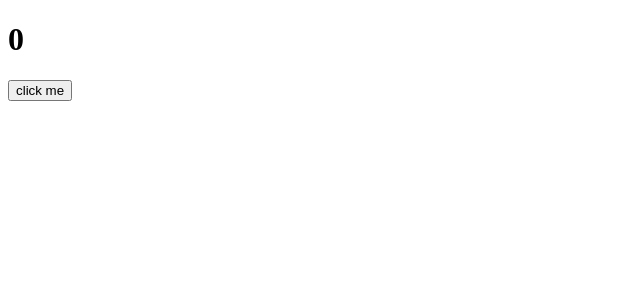
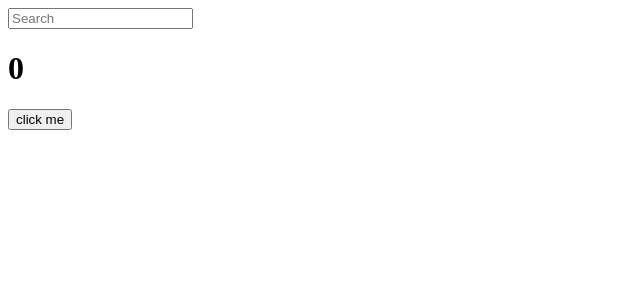
Before and after one commit to hjkwon0814/react-practice, a React (Create React App) app: page / in a window 1280 px wide. Shown: the top 300 px of the page, without its empty margins (0-640 px from the left). Built offline with nearby package versions, Linux system fonts and the light colour scheme.

Commit message:
useEffect when value changed

```diff
--- a/src/App.js
+++ b/src/App.js
@@ -1,13 +1,24 @@
-import Button from "./Button"
-import styles from "./App.module.css";
+
 import { useState, useEffect } from "react";
 
 function App() {
   const [counter, setValue] = useState(0);
+  const [keyword, setKeyword] = useState("");
   const onClick = () => setValue((prev) => prev + 1);
+  const onChange = (event) => setKeyword(event.target.value);
   console.log("i run all the time");
+  useEffect(() => {
+    console.log("CALL THE API.....");
+  }, [])
+  useEffect(() => {
+      console.log("I run when keyword is changed");
+  }, [keyword])
+  useEffect(() => {
+      console.log("I run when counter is changed");
+  }, [counter])
   return (
     <div>
+      <input value={keyword} onChange={onChange} type="text" placeholder="Search"></input>
       <h1>{counter}</h1>
       <button onClick={onClick}>click me</button>
     </div>
--- a/src/index.js
+++ b/src/index.js
@@ -4,7 +4,7 @@ import App from './App';
 
 const root = ReactDOM.createRoot(document.getElementById('root'));
 root.render(
-  <React.StrictMode>
+  // <React.StrictMode>
     <App />
-  </React.StrictMode>
+  // </React.StrictMode>
 );
```
